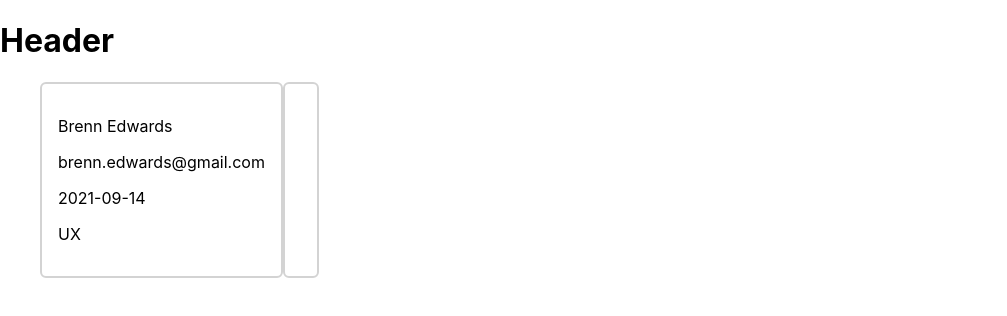
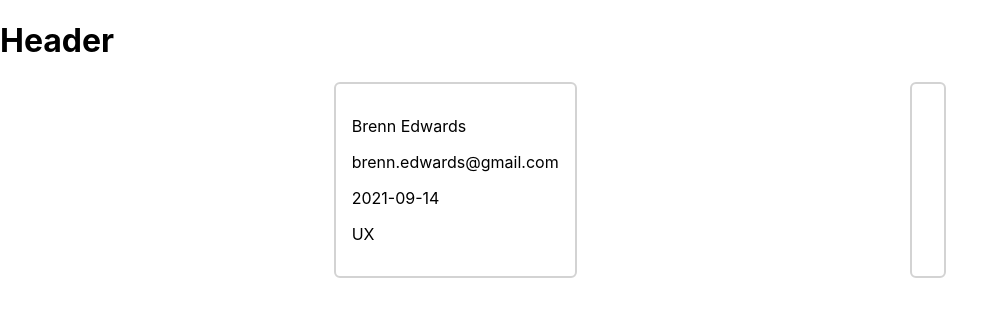
Before and after one commit to brenno-calado/nutcache-challenge-brennoNascimento, a React (Create React App) app: page / in a window 1280 px wide. Shown: the top 316 px of the page, without its empty margins (0-1007 px from the left). Built offline with nearby package versions, Linux system fonts and the light colour scheme.

Commit message:
initial style Grid

```diff
--- /dev/null
+++ b/src/components/Grid/Grid.css
@@ -0,0 +1,7 @@
+.grid {
+  align-content: space-around;
+  display: flex;
+  flex-wrap: wrap;
+  justify-content: space-evenly;
+  padding: 0;
+}
--- a/src/components/Grid/Grid.jsx
+++ b/src/components/Grid/Grid.jsx
@@ -1,12 +1,13 @@
 import React, { Component } from 'react';
 import PropTypes from 'prop-types';
 import GridItem from './GridItem/GridItem';
+import './Grid.css';
 
 class Grid extends Component {
   render() {
     const { list } = this.props;
     return(
-      <ul>
+      <ul className="grid">
         {list.map((employee, index) => (
           <GridItem key={ index } employee={ employee } />
         ))}
--- a/src/pages/Main.jsx
+++ b/src/pages/Main.jsx
@@ -17,7 +17,9 @@
     return (
       <>
         <Header />
-        <Grid list={ list }/>
+        <main>
+          <Grid list={ list }/>
+        </main>
       </>
     );
   }
```
